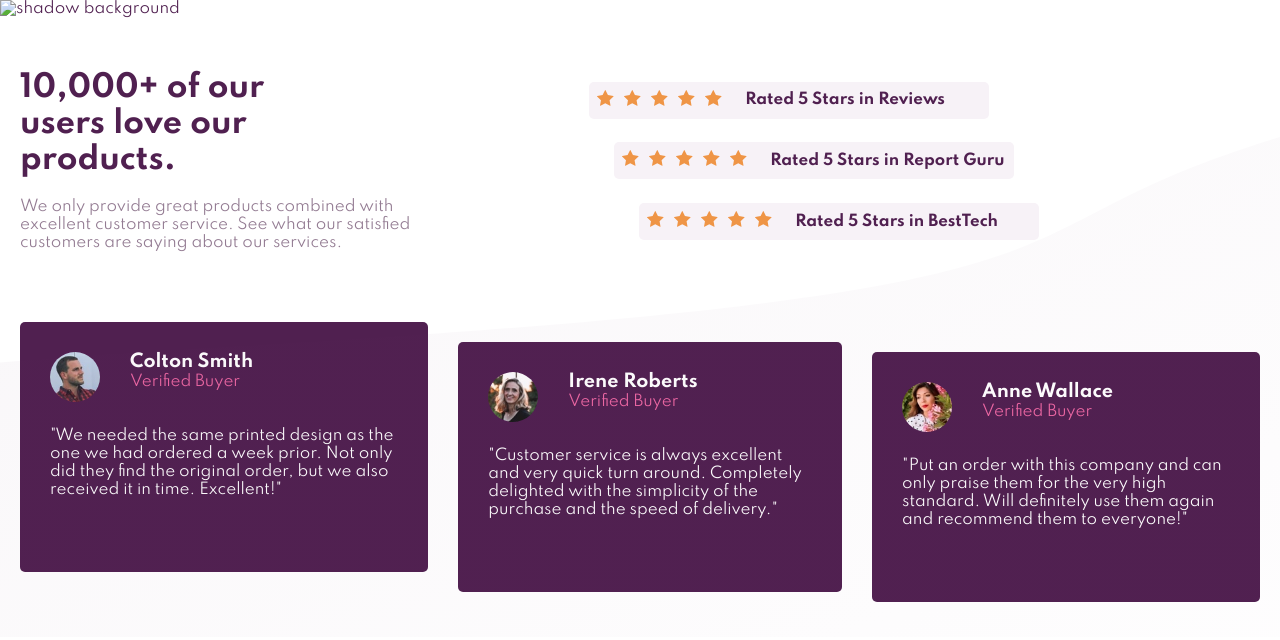
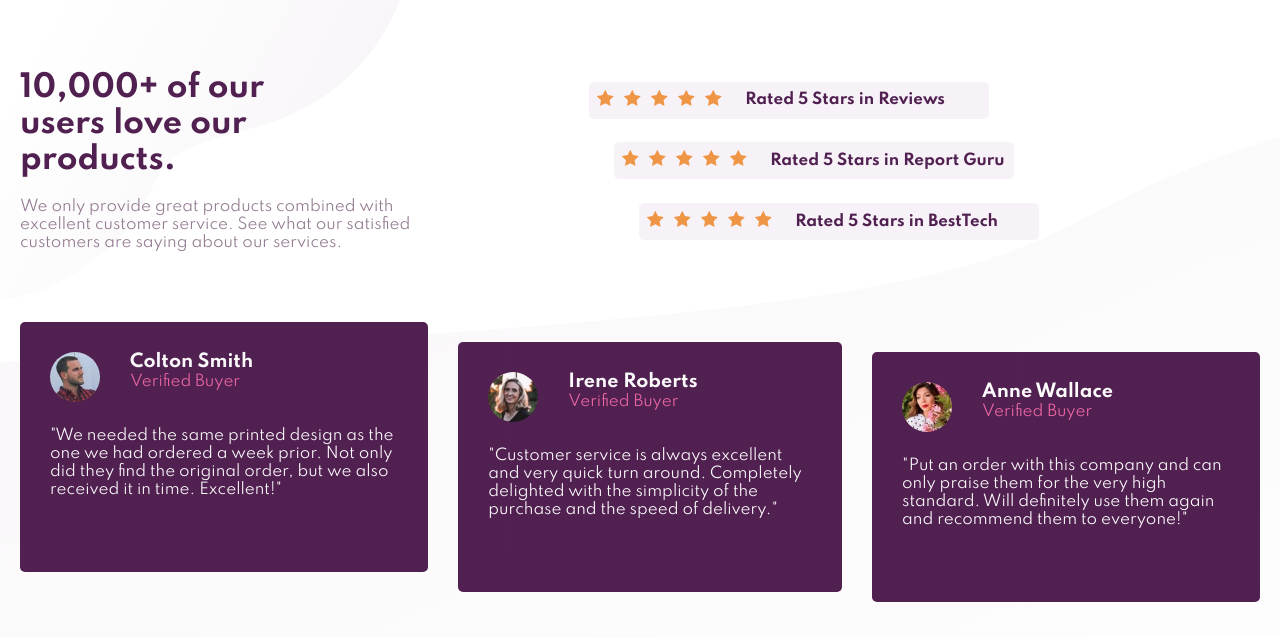
Before and after one commit to vasilemidrigan/social-prof-section, a plain HTML site: page index.html in a window 1280 px wide. Drawn offline with Linux system fonts and the light colour scheme.

Commit message:
shadow background fixing path

```diff
--- a/index.html
+++ b/index.html
@@ -27,7 +27,7 @@
     <!--  SVG Background Upper Side-->
     <img
       class="background top"
-      src="../social-proof-section-master/images/bg-pattern-top-mobile.svg"
+      src="images/bg-pattern-top-mobile.svg"
       alt="shadow background"
     />
     <!-- Grid Wrapper -->
```
